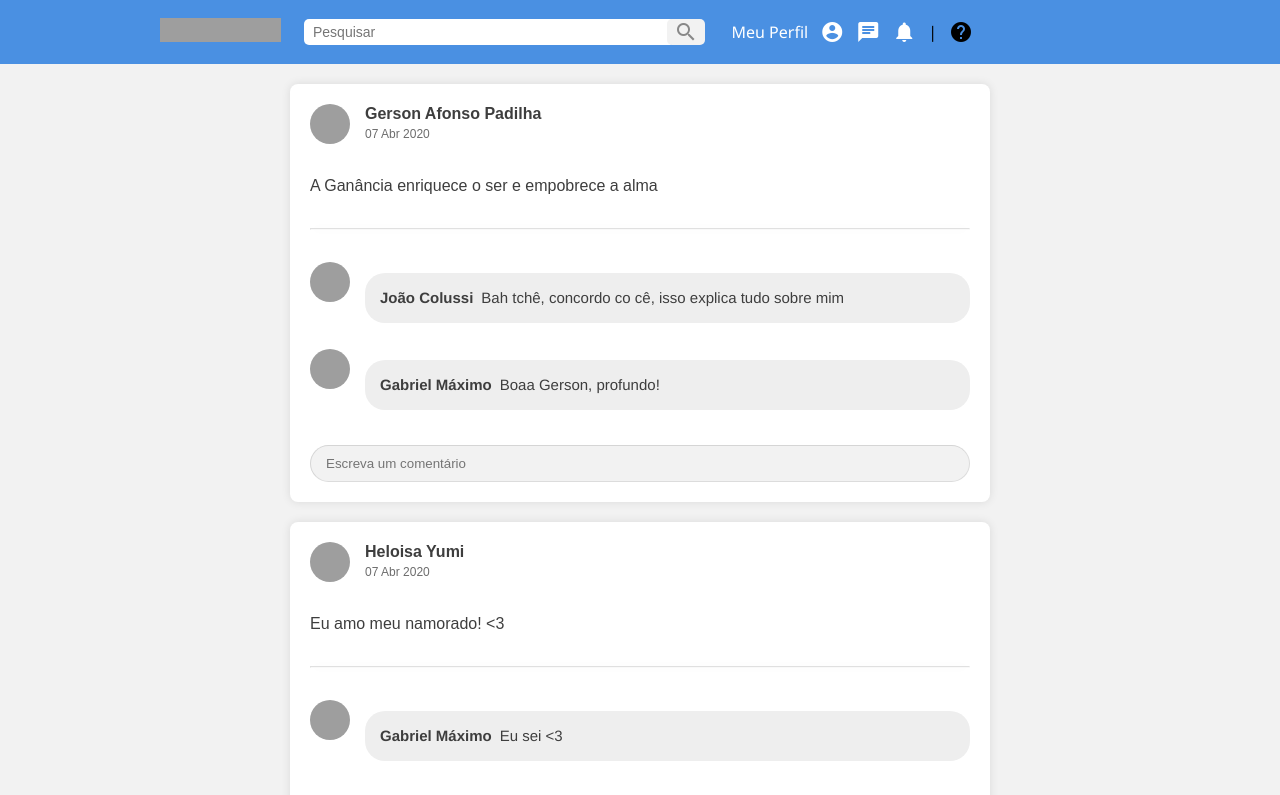
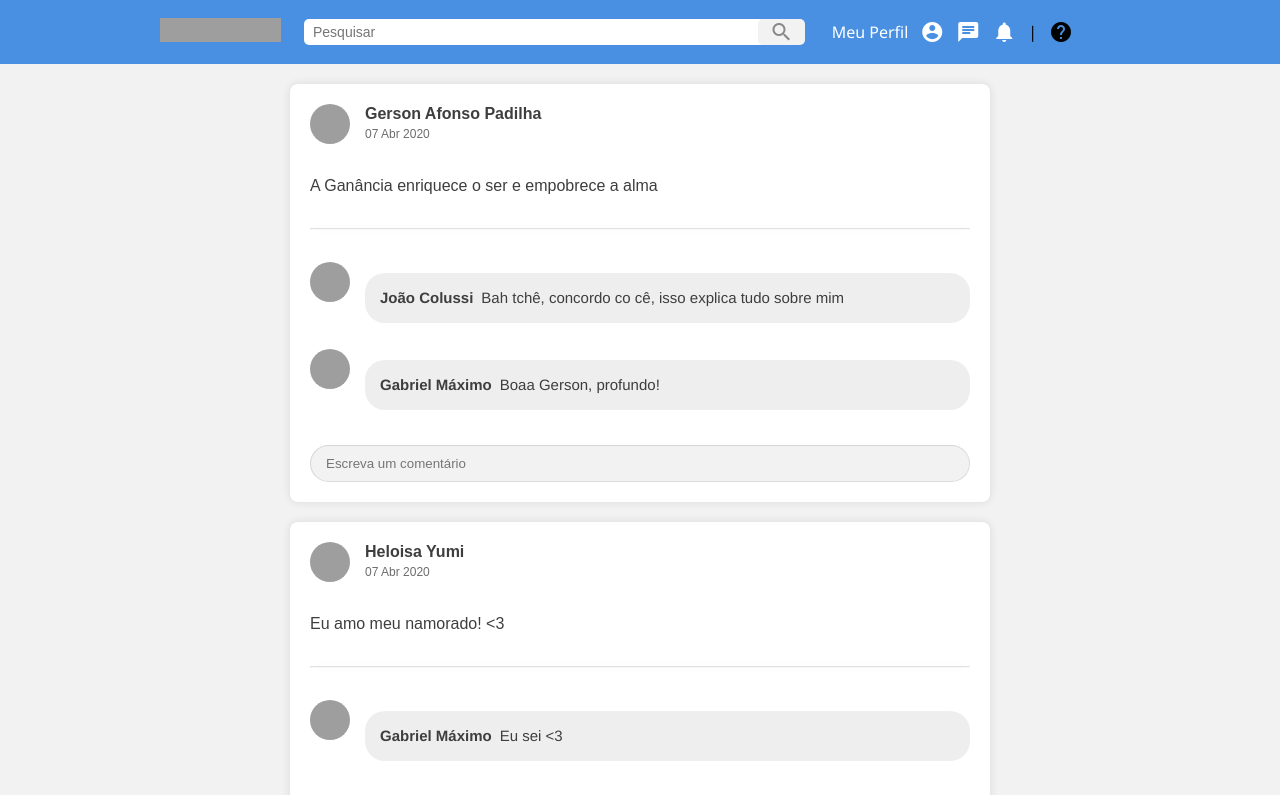
Before and after one commit to gabrielmaximo/Facebook-Challenge, a React app: page / in a window 1280 px wide. Shown: the top 795 px of the page. Built offline with nearby package versions, Linux system fonts and the light colour scheme; grey boxes are pictures that could not be loaded.

Commit message:
css changes

```diff
--- a/src/App.css
+++ b/src/App.css
@@ -30,6 +30,7 @@ header nav {
   display: flex;
   justify-content: space-between;
   align-items: center;
+  align-content: center;
   padding: 0 32px;
   height: 64px;
   width: 1024px;
@@ -44,7 +45,7 @@ nav img {
 nav form {
   margin: 0 15px;
   display: flex;
-  width: 100%;
+  width: 1600px;
   height: 40%;
 }
 
```
